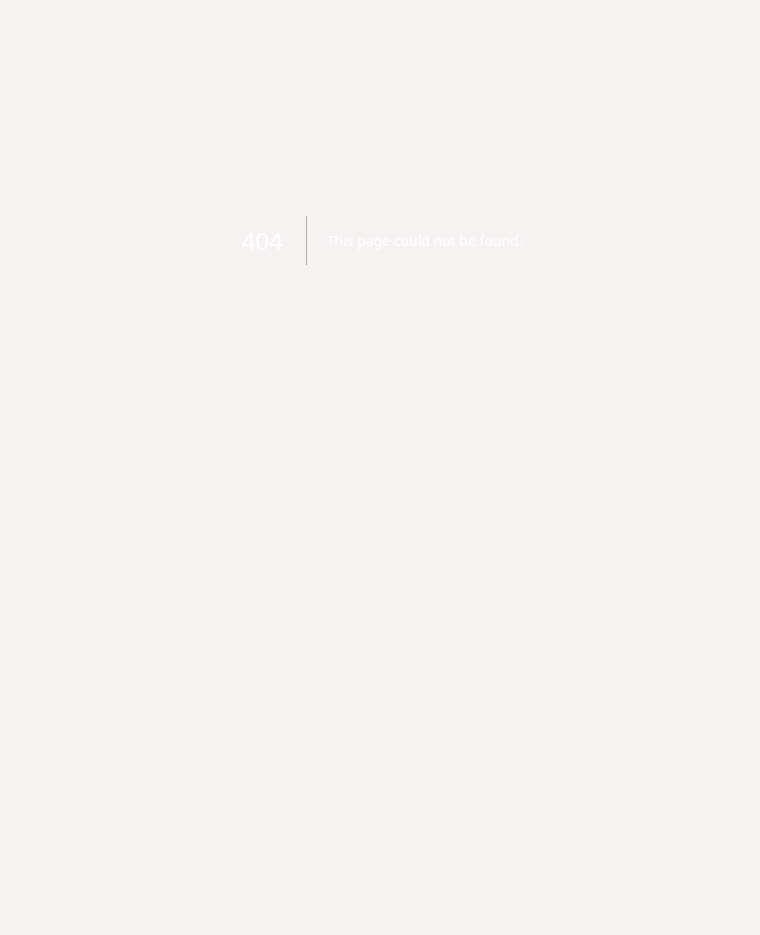
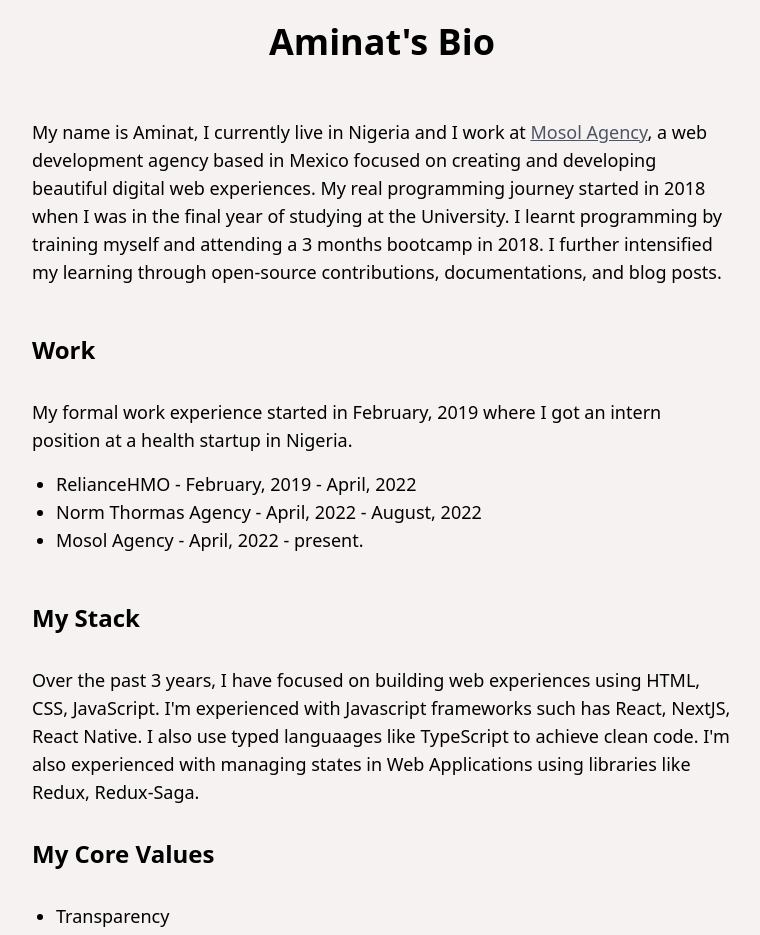
Before and after one commit to giselle2323/clayco, a Next.js app: page /posts/aminat-bio in a window 1280 px wide. Before the commit this address had no page. Shown: the part 160-1095 px from the top of the page, without its empty margins (258-1018 px from the left). Before the commit the page ends 800 px from the top, so only its background shows below. Built offline with nearby package versions, Linux system fonts and the light colour scheme; a web font is replaced by a local one.

Commit message:
feat: bio notes

```diff
--- a/pages/index.tsx
+++ b/pages/index.tsx
@@ -234,7 +234,7 @@ const Home: NextPage = () => {
             >
               <div
                 key="box-intro"
-                className={`bg-white dark:bg-minLightBlack/30 dark:border dark:border-[#21262c] rounded-[32px] px-8 py-6 ${
+                className={`bg-white dark:bg-minLightBlack/30 dark:border dark:border-[#21262c] rounded-[32px] px-8 ${
                   currentNav === "all" || currentNav === "about"
                     ? "opacity-100"
                     : "opacity-25"
@@ -246,8 +246,7 @@ const Home: NextPage = () => {
                   className=" h-[107px] my-6"
                 />
                 <p className="max-w-[477px]">
-                  I'm Aminat, a Frontend Engineer focused on building web
-                  applications with React, React Native.
+                 Aminat is a Frontend Engineer with over 3 years of experience building beautiful digital products on the web. Throughout my career, I have worked with small businesses and startups to develop useful digital products centered on solving problems in the health and ecommerce sectors.
                 </p>
               </div>
               <div
--- /dev/null
+++ b/pages/posts/aminat-bio.tsx
@@ -0,0 +1,83 @@
+import * as React from "react";
+import type { NextPage } from "next";
+
+import CloseNav from "../../components/navigation/CloseNav";
+const TechCareer: NextPage = () => {
+  return (
+    <div className="container mx-auto p-8">
+      <CloseNav />
+      <div className="py-20 max-w-[700px] mx-auto">
+        <h2 className="font-bold text-4xl text-black dark:text-[#f0f2f8] py-6 text-center">
+          Aminat's Bio
+        </h2>
+        <p className="text-lg text-black dark:text-[#f0f2f8] py-8">
+          My name is Aminat, I currently live in Nigeria and I work at{" "}
+          <a
+            href="https://mosol.co/"
+            target="_blank"
+            className="underline text-gray-600"
+          >
+            Mosol Agency
+          </a>
+          , a web development agency based in Mexico focused on creating and
+          developing beautiful digital web experiences. My real programming
+          journey started in 2018 when I was in the final year of studying at
+          the University. I learnt programming by training myself and attending
+          a 3 months bootcamp in 2018. I further intensified my learning through
+          open-source contributions, documentations, and blog posts.
+        </p>
+        <h3 className="text-2xl font-bold text-black dark:text-[#f0f2f8] py-4">
+          Work
+        </h3>
+        <p className="text-lg text-black dark:text-[#f0f2f8] py-4">
+          My formal work experience started in February, 2019 where I got an
+          intern position at a health startup in Nigeria.
+          <ol className="text-lg text-black dark:text-[#f0f2f8] py-4 list-disc px-6">
+            <li>RelianceHMO - February, 2019 - April, 2022</li>
+            <li>Norm Thormas Agency - April, 2022 - August, 2022</li>
+            <li>Mosol Agency - April, 2022 - present.</li>
+          </ol>
+        </p>
+        <h3 className="text-2xl font-bold text-black dark:text-[#f0f2f8] py-4">
+          My Stack
+        </h3>
+        <p className="text-lg text-black dark:text-[#f0f2f8] py-4">
+          Over the past 3 years, I have focused on building web experiences
+          using HTML, CSS, JavaScript. I'm experienced with Javascript
+          frameworks such has React, NextJS, React Native. I also use typed
+          languaages like TypeScript to achieve clean code. I'm also experienced
+          with managing states in Web Applications using libraries like Redux,
+          Redux-Saga.
+        </p>
+
+        <h3 className="text-2xl font-bold text-black dark:text-[#f0f2f8] py-4">
+          My Core Values
+        </h3>
+        <ul className="text-lg text-black dark:text-[#f0f2f8] py-4 list-disc px-6">
+          <li>Transparency</li>
+          <li>Innovation</li>
+          <li>Discipline</li>
+          <li>Love</li>
+        </ul>
+
+        <h3 className="text-2xl font-bold text-black dark:text-[#f0f2f8] py-4">
+          Outside Work
+        </h3>
+        <p className="text-lg text-black dark:text-[#f0f2f8] py-4">
+          When it comes to offline activities, I hugely enjoy knitting,
+          listening to good music . Besides that, I would love to explore
+          traveling, and I'm looking forward to visit several places in the
+          future.
+        </p>
+
+        <p className="text-lg text-black dark:text-[#f0f2f8] py-4">
+          You can find me on <a  className="underline text-gray-600" href="https://twitter.com/yakubu_jumoke" target="_blank">Twitter</a>, <a  className="underline text-gray-600" href="https://github.com/giselle2323" target="_blank">Github</a>, and <a  className="underline text-gray-600" href="https://www.linkedin.com/in/aminat/">LinkedIn</a>.
+          My email address is <a  className="underline text-gray-600" href="mailto:yakubuaminat94@gmail.com">yakubuaminat94@gmail.com</a>
+
+        </p>
+      </div>
+    </div>
+  );
+};
+
+export default TechCareer;
--- a/pages/posts/my-tech-career.tsx
+++ /dev/null
@@ -1,47 +0,0 @@
-import * as React from "react";
-import type { NextPage } from "next";
-
-import CloseNav from "../../components/navigation/CloseNav";
-const TechCareer: NextPage = () => {
-
-  return (
-    <div className="container mx-auto p-8">
-      <CloseNav />
-      <div className="py-20 max-w-[700px] mx-auto">
-        <h2 className="font-bold text-4xl text-black dark:text-[#f0f2f8] py-6 text-center">
-          My Journey Into Tech
-        </h2>
-        <p className="text-lg text-black dark:text-[#f0f2f8] py-8">
-          Growing up, I used computers for designing. I remember feeling
-          overwhelmed, staring at the interface of a freshly-torrented copy of
-          Photoshop CS4, and panic-clicking each tool in succession in a futile
-          effort to acquaint myself with the software. At 13, with the internet
-          as my guide, I gradually began to develop a multidisciplinary interest
-          in digital design, evidenced by a growing collection of illegal design
-          software on the family computer. I would enter logo contests on
-          48hourslogo.com using Illustrator, design 3D intros for brands using
-          Cinema 4D, create digital art for a budding YouTube channel using
-          Photoshop, and edit video game montages using Sony Vegas and After
-          Effects. It was an energising creative outlet that, a decade later,
-          would lay the foundation for a career rooted in design.
-        </p>
-        <p className="text-lg text-black dark:text-[#f0f2f8] py-8">
-          Growing up, I used computers for designing. I remember feeling
-          overwhelmed, staring at the interface of a freshly-torrented copy of
-          Photoshop CS4, and panic-clicking each tool in succession in a futile
-          effort to acquaint myself with the software. At 13, with the internet
-          as my guide, I gradually began to develop a multidisciplinary interest
-          in digital design, evidenced by a growing collection of illegal design
-          software on the family computer. I would enter logo contests on
-          48hourslogo.com using Illustrator, design 3D intros for brands using
-          Cinema 4D, create digital art for a budding YouTube channel using
-          Photoshop, and edit video game montages using Sony Vegas and After
-          Effects. It was an energising creative outlet that, a decade later,
-          would lay the foundation for a career rooted in design.
-        </p>
-      </div>
-    </div>
-  );
-};
-
-export default TechCareer;
```
